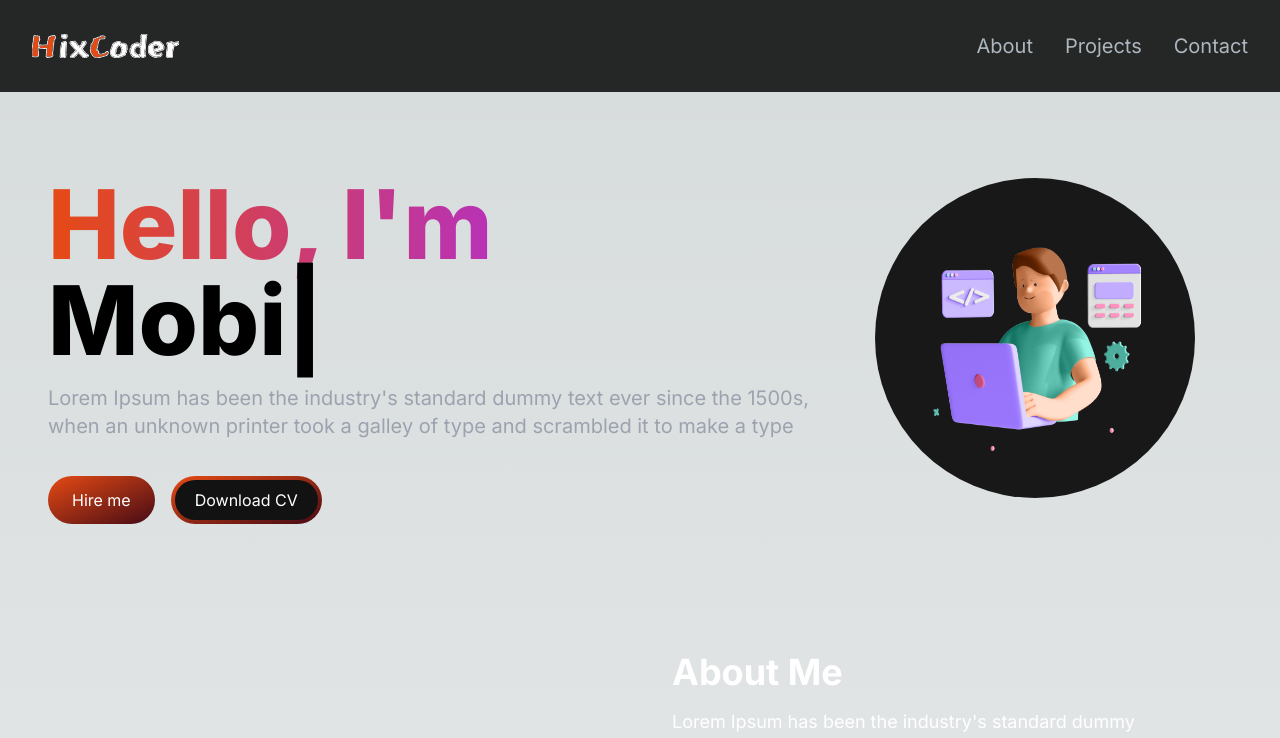
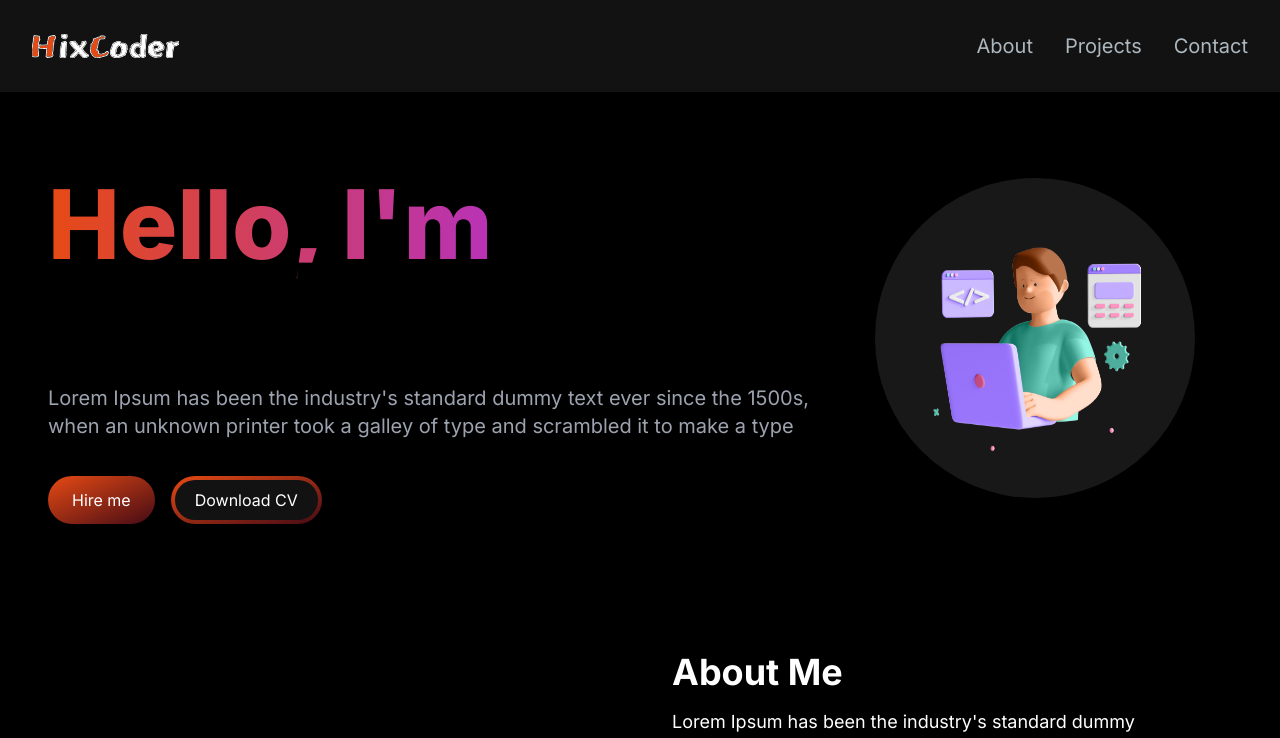
Before and after one commit to hixcoder/hix-nextjs-portfolio, a Next.js app: page / in a window 1280 px wide. Shown: the top 738 px of the page. Built offline with nearby package versions, Linux system fonts and the light colour scheme.

Commit message:
update bg

```diff
--- a/src/app/components/header/NavBar.tsx
+++ b/src/app/components/header/NavBar.tsx
@@ -22,7 +22,7 @@
   ];
   const [navbarOpen, setNavbarOpen] = useState(false);
   return (
-    <nav className="fixed top-0 left-0 right-0 z-10 bg-[#121212] bg-opacity-90">
+    <nav className="fixed top-0 left-0 right-0 z-10 bg-[#121212] bg-opacity-100">
       <div className="flex flex-wrap items-center justify-between mx-auto p-8">
         <Link
           href={"/"}
--- a/src/app/page.tsx
+++ b/src/app/page.tsx
@@ -8,7 +8,7 @@
 
 export default function Home() {
   return (
-    <main className="flex min-h-screen flex-col ">
+    <main className="flex min-h-screen flex-col bg-black">
       <NavBar />
       <div className="container mx-auto px-12 py-4 mt-24">
         <HeroSection />
```
